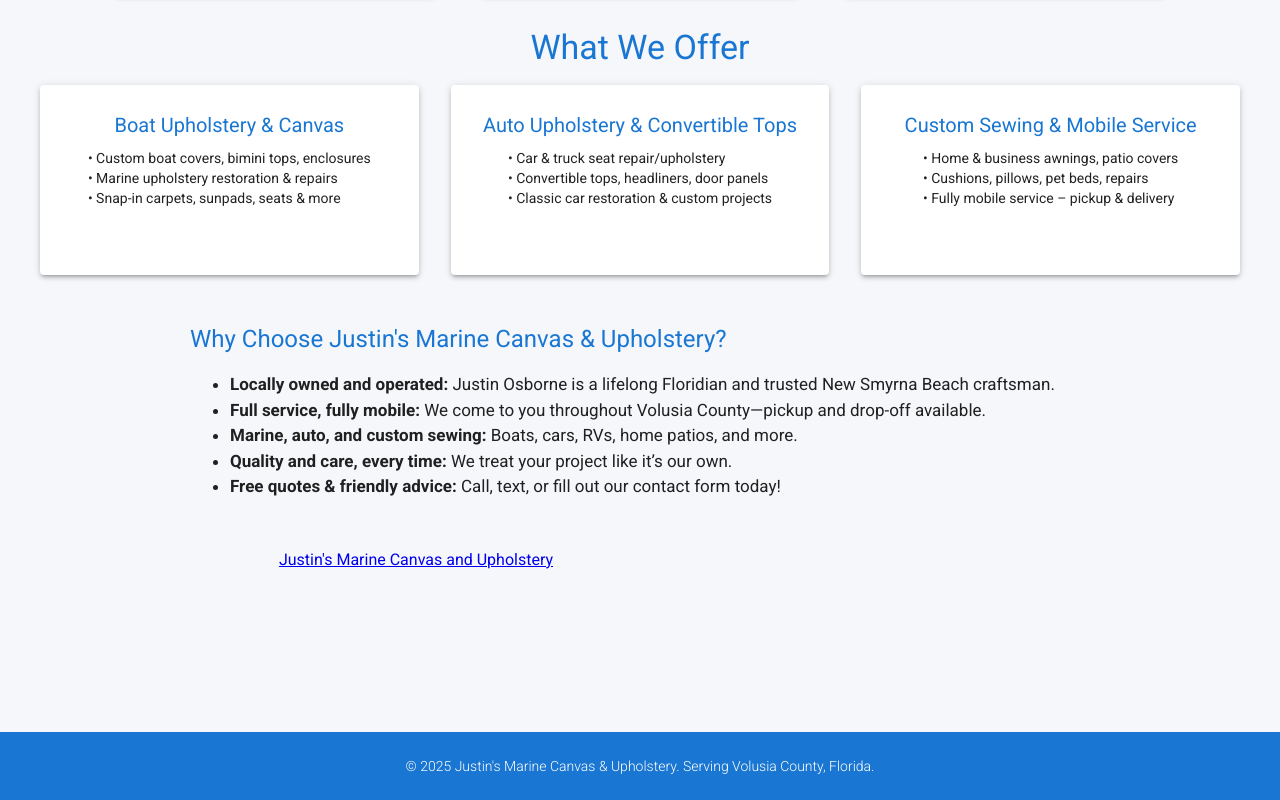
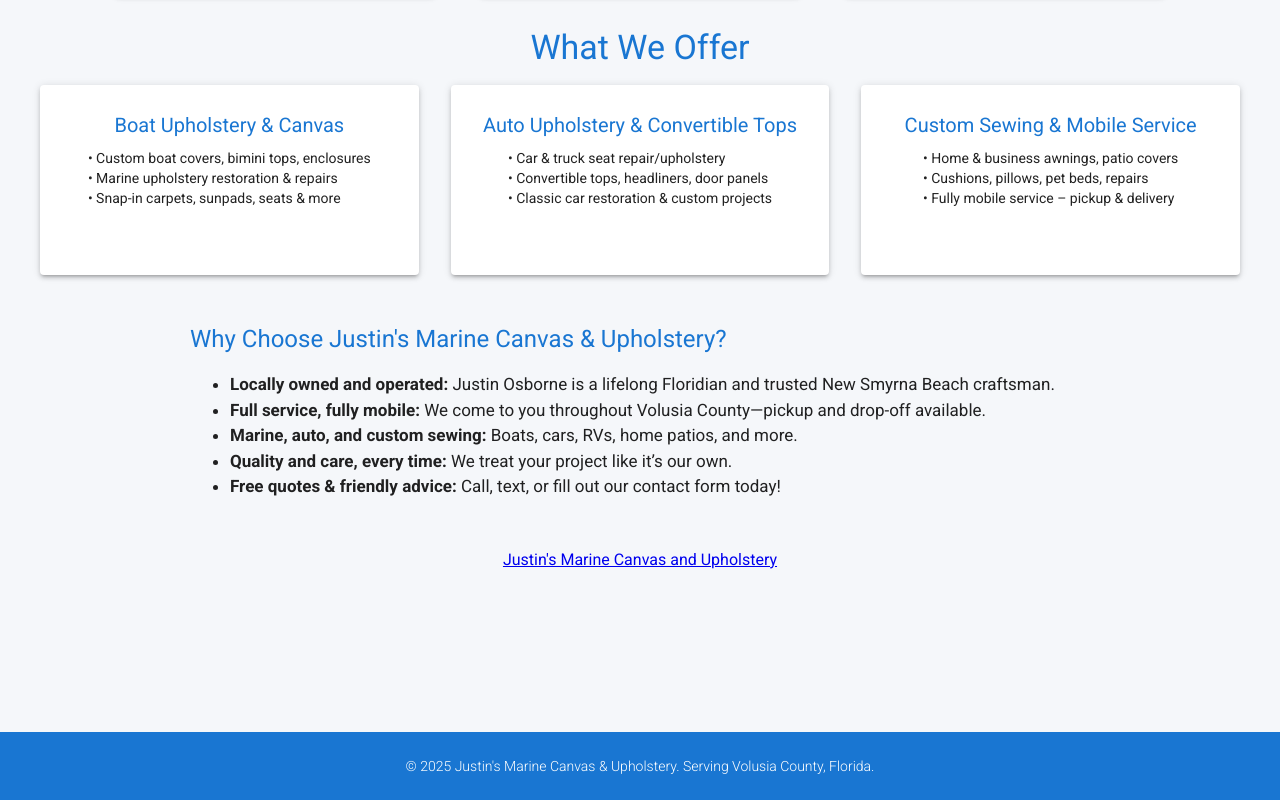
Before and after one commit to BrysWU/JCU, a React app: page / in a window 1280 px wide. Shown: the part 874-1674 px from the top of the page. Built offline with nearby package versions, Linux system fonts and the light colour scheme.

Commit message:
Updated Website Contents

```diff
--- a/src/components/FacebookFeed.js
+++ b/src/components/FacebookFeed.js
@@ -17,20 +17,12 @@
   }, []);
 
   return (
-    <div
-      style={{
-        display: "flex",
-        justifyContent: "center",
-        margin: "2rem 0",
-        width: "80vw",
-        maxWidth: 800,
-      }}
-    >
+    <div style={{ display: "flex", justifyContent: "center", margin: "2rem 0" }}>
       <div
         className="fb-page"
         data-href="https://www.facebook.com/kingofcanvas"
         data-tabs="timeline"
-        data-width="100%"
+        data-width="500"
         data-height="700"
         data-small-header="false"
         data-adapt-container-width="true"
```
Also changed, not shown: package.json (+12 -0 lines).
